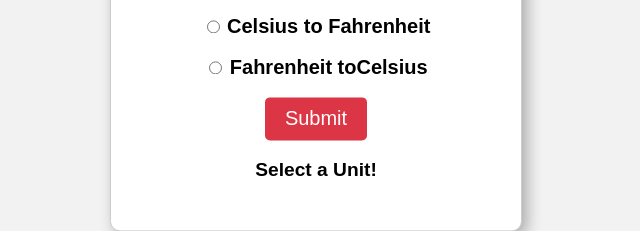
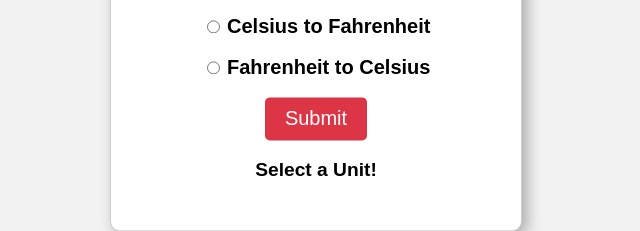
Before and after one commit to mericengin/Temperature-Conversion, a plain HTML site: page index.html in a window 1280 px wide. Shown: the part 381-612 px from the top of the page, 324-964 px from the left. Drawn offline with Linux system fonts and the light colour scheme.

Commit message:
Fixed Typo in HTML

```diff
--- a/index.html
+++ b/index.html
@@ -21,7 +21,7 @@
         <br>
 
         <input type="radio" id="toCelcius" name="unit">
-        <label for="toCelcius">Fahrenheit toCelsius</label>
+        <label for="toCelcius">Fahrenheit to Celsius</label>
         <br>
         <br>
 
```
